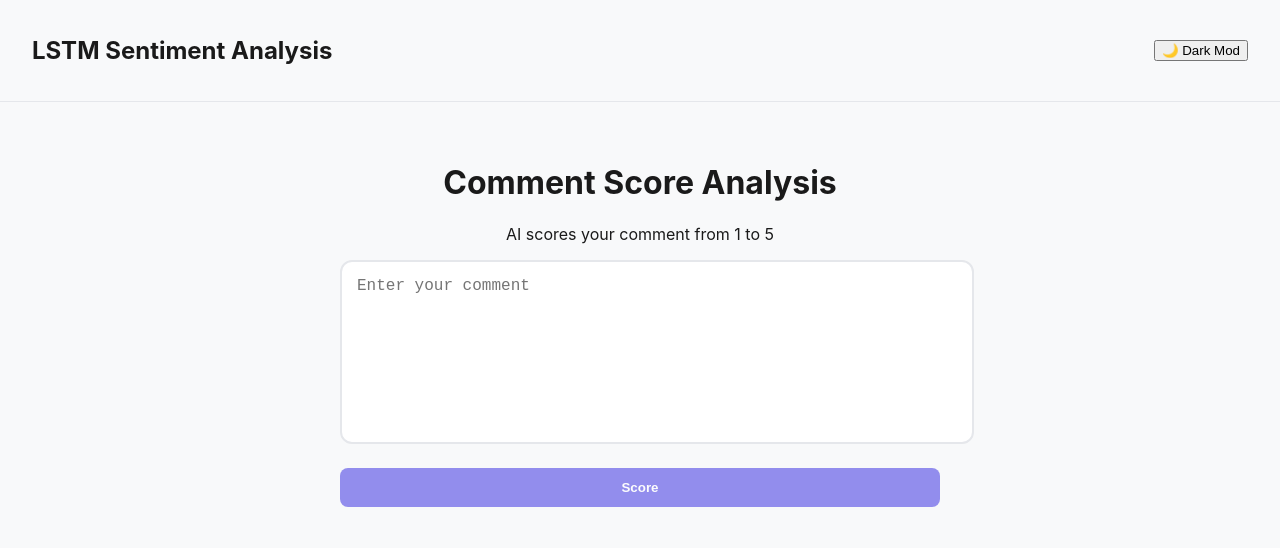
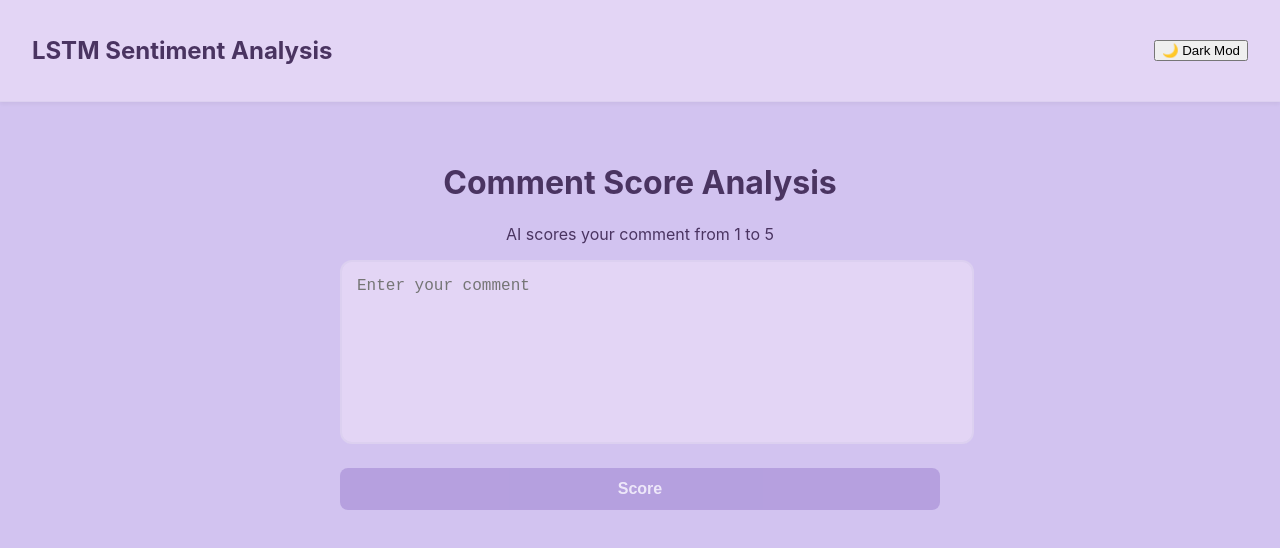
Before and after one commit to tuanaakyildiz/LSTM_Yorum_Puan_Tahmini, a React (Create React App) app in the folder sentiment-frontend/: page / in a window 1280 px wide. Shown: the top 548 px of the page. Built offline with nearby package versions, Linux system fonts and the light colour scheme.

Commit message:
Update App.css

```diff
--- a/sentiment-frontend/src/App.css
+++ b/sentiment-frontend/src/App.css
@@ -1,27 +1,40 @@
 :root {
-  --bg-color: #f8f9fa;
-  --card-bg: #ffffff;
-  --text-primary: #1a1a1a;
-  --text-secondary: #666;
-  --accent-color: #4f46e5;
-  --border-color: #e5e7eb;
+  /* --- LILAC LIGHT MODE --- */
+  --bg-color: #d2c3f0;           /* Çok açık lila arka plan */
+  --card-bg: #e3d5f5;            /* Kartlar beyaz kalsın (temiz görünüm) */
+  --text-primary: #4a3461;       /* Koyu patlıcan moru (okunabilirlik için) */
+  --text-secondary: #7b6299;     /* Daha yumuşak lila metin */
+  --accent-color: #a389d4;       /* Ana Lila vurgu rengi */
+  --border-color: #dcd0f0;       /* Yumuşak lila kenarlıklar */
 }
 
 .dark {
-  --bg-color: #0f172a;
-  --card-bg: #1e293b;
-  --text-primary: #f8f9fa;
-  --text-secondary: #94a3b8;
-  --accent-color: #818cf8;
-  --border-color: #334155;
+  /* --- DARK PURPLE MODE --- */
+  --bg-color: #1a0b2e;           /* Derin uzay moru arka plan */
+  --card-bg: #2d1b4d;            /* Koyu mor kart arka planı */
+  --text-primary: #f0eaff;       /* Çok açık lila/beyaz metin */
+  --text-secondary: #b19cd9;     /* Lavanta rengi ikincil metin */
+  --accent-color: #9d72ff;       /* Parlak mor vurgu rengi */
+  --border-color: #45316d;       /* Koyu mor kenarlıklar */
 }
 
+/* --- Genel Yapı --- */
 .app-wrapper {
   min-height: 100vh;
   background-color: var(--bg-color);
   color: var(--text-primary);
   transition: all 0.3s ease;
   font-family: 'Inter', sans-serif;
+}
+
+.navbar {
+  display: flex;
+  justify-content: space-between;
+  align-items: center;
+  padding: 1rem 2rem;
+  background-color: var(--card-bg); /* Navbar kart rengiyle uyumlu olsun */
+  border-bottom: 1px solid var(--border-color);
+  box-shadow: 0 2px 4px rgba(0, 0, 0, 0.05);
 }
 
 .content {
@@ -31,14 +44,7 @@
   text-align: center;
 }
 
-.navbar {
-  display: flex;
-  justify-content: space-between;
-  align-items: center;
-  padding: 1rem 2rem;
-  border-bottom: 1px solid var(--border-color);
-}
-
+/* --- Giriş Alanı --- */
 .custom-textarea {
   width: 100%;
   height: 150px;
@@ -49,14 +55,16 @@
   color: var(--text-primary);
   font-size: 16px;
   resize: none;
-  transition: border-color 0.2s;
+  transition: all 0.2s;
 }
 
 .custom-textarea:focus {
   outline: none;
   border-color: var(--accent-color);
+  box-shadow: 0 0 0 4px rgba(163, 137, 212, 0.2); /* Lila glow efekti */
 }
 
+/* --- Buton --- */
 .predict-btn {
   margin-top: 20px;
   width: 100%;
@@ -65,24 +73,59 @@
   background: var(--accent-color);
   color: white;
   border: none;
-  font-weight: 600;
+  font-weight: 700;
+  font-size: 16px;
   cursor: pointer;
-  transition: opacity 0.2s;
+  transition: transform 0.1s, opacity 0.2s, background-color 0.2s;
 }
 
-.predict-btn:disabled { opacity: 0.6; cursor: not-allowed; }
+.predict-btn:hover {
+  filter: brightness(1.1);
+  transform: translateY(-1px);
+}
 
+.predict-btn:active {
+  transform: translateY(0);
+}
+
+.predict-btn:disabled {
+  opacity: 0.6;
+  cursor: not-allowed;
+}
+
+/* --- Sonuç Kartı --- */
 .result-card {
   margin-top: 30px;
   padding: 25px;
   background: var(--card-bg);
   border-radius: 16px;
-  box-shadow: 0 10px 15px -3px rgba(0, 0, 0, 0.1);
+  border: 1px solid var(--border-color);
+  box-shadow: 0 10px 25px -5px rgba(0, 0, 0, 0.1);
 }
 
-.score-value { font-size: 48px; font-weight: 800; color: var(--accent-color); }
-.star { font-size: 30px; color: #d1d5db; margin: 0 2px; }
-.star.filled { color: #fbbf24; }
+.score-value {
+  font-size: 48px;
+  font-weight: 800;
+  color: var(--accent-color);
+  text-shadow: 0 0 15px rgba(157, 114, 255, 0.2); /* Hafif parlama */
+}
 
-.fade-in { animation: fadeIn 0.5s ease-in; }
-@keyframes fadeIn { from { opacity: 0; transform: translateY(10px); } to { opacity: 1; transform: translateY(0); } }
+.star {
+  font-size: 30px;
+  color: var(--border-color); /* Dolu olmayan yıldızlar temayla uyumlu */
+  margin: 0 2px;
+}
+
+.star.filled {
+  color: #fbbf24; /* Yıldızların altın sarısı kalması daha iyi bir kontrast sağlar */
+}
+
+/* --- Animasyon --- */
+.fade-in {
+  animation: fadeIn 0.5s ease-out;
+}
+
+@keyframes fadeIn {
+  from { opacity: 0; transform: translateY(15px); }
+  to { opacity: 1; transform: translateY(0); }
+}
```
